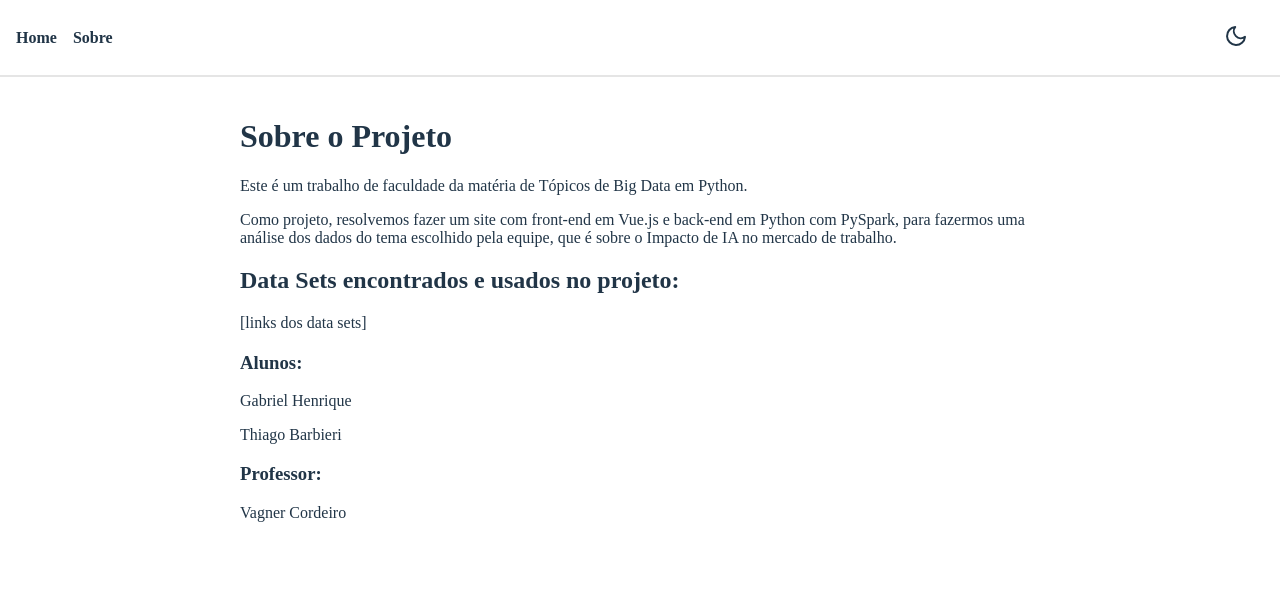
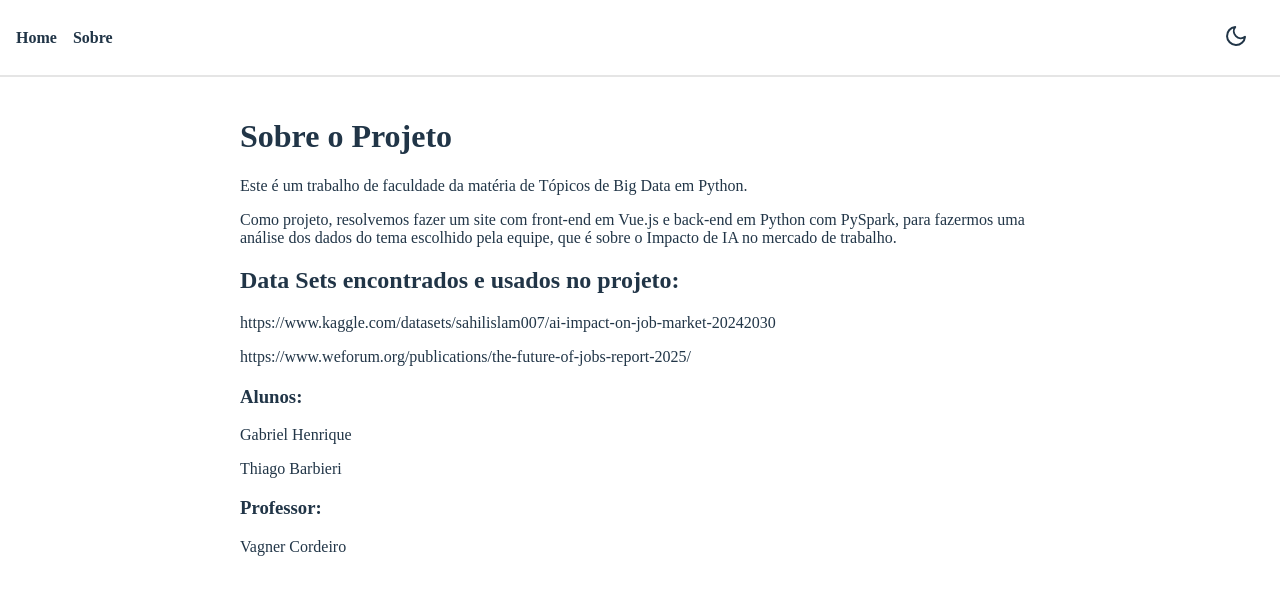
Before and after one commit to akyua/ai-job-impact, a Vue app in the folder front/: page /sobre in a window 1280 px wide. Shown: the top 594 px of the page. Built offline with nearby package versions, Linux system fonts and the light colour scheme.

Commit message:
add link of the data sets

```diff
--- a/front/src/views/AboutView.vue
+++ b/front/src/views/AboutView.vue
@@ -5,7 +5,8 @@
     <p>Como projeto, resolvemos fazer um site com front-end em Vue.js e back-end em Python com PySpark, para fazermos uma análise dos dados do tema escolhido pela equipe, que é sobre o Impacto de IA no mercado de trabalho.</p>
 
     <h2>Data Sets encontrados e usados no projeto:</h2>
-    <p>[links dos data sets]</p>
+    <p>https://www.kaggle.com/datasets/sahilislam007/ai-impact-on-job-market-20242030</p>
+    <p>https://www.weforum.org/publications/the-future-of-jobs-report-2025/</p>
 
     <div class="alunos">
       <h3>Alunos:</h3>
@@ -20,10 +21,10 @@
 <style>
 .about {
   padding: 20px;
-  max-width: 800px; /* Limit width */
-  margin: 0 auto; /* Center the block */
-  text-align: left; /* Left-align text */
-  color: var(--color-text); /* Ensure text color is correct */
+  max-width: 800px;
+  margin: 0 auto;
+  text-align: left;
+  color: var(--color-text);
 }
 
 .about h1, .about h2, .about h3 {
```
